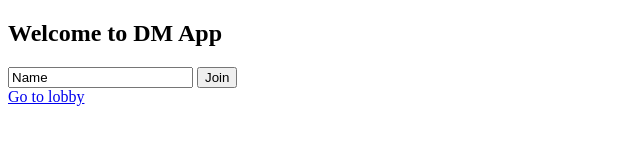
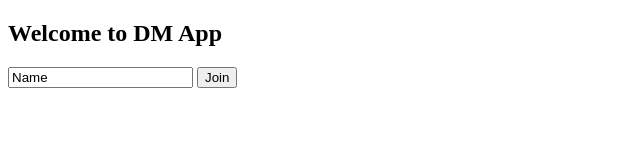
Before and after one commit to PranjalBishtNX/DMApp, a website: page index.html in a window 1280 px wide. Shown: the full height of the page, 0-640 px from the left. Drawn offline with Linux system fonts and the light colour scheme.

Commit message:
Removed lobby direct link

```diff
--- a/index.html
+++ b/index.html
@@ -11,6 +11,5 @@
           <input type="text" name="user" value="Name">
           <input type="submit" value="Join">
       </form>
-    <a href="lobby/">Go to lobby</a>
   </body>
 </html>
```
